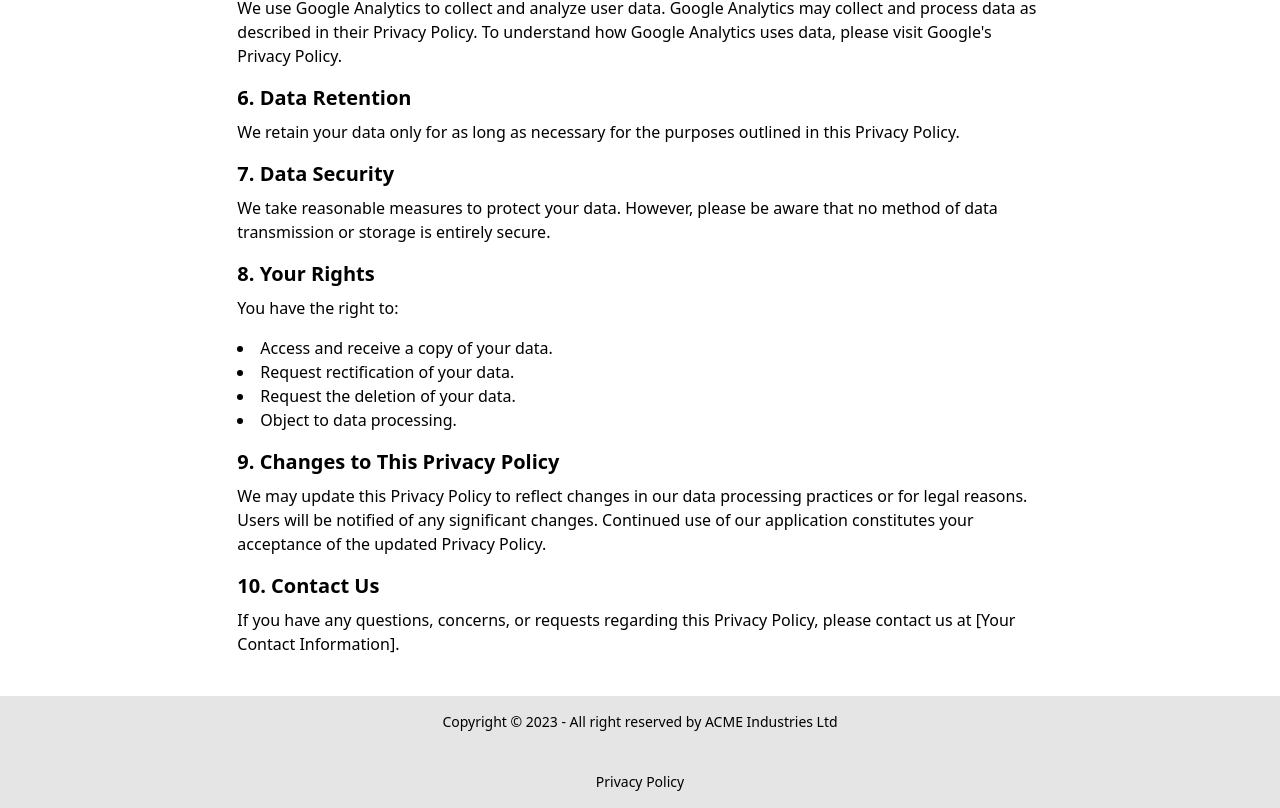
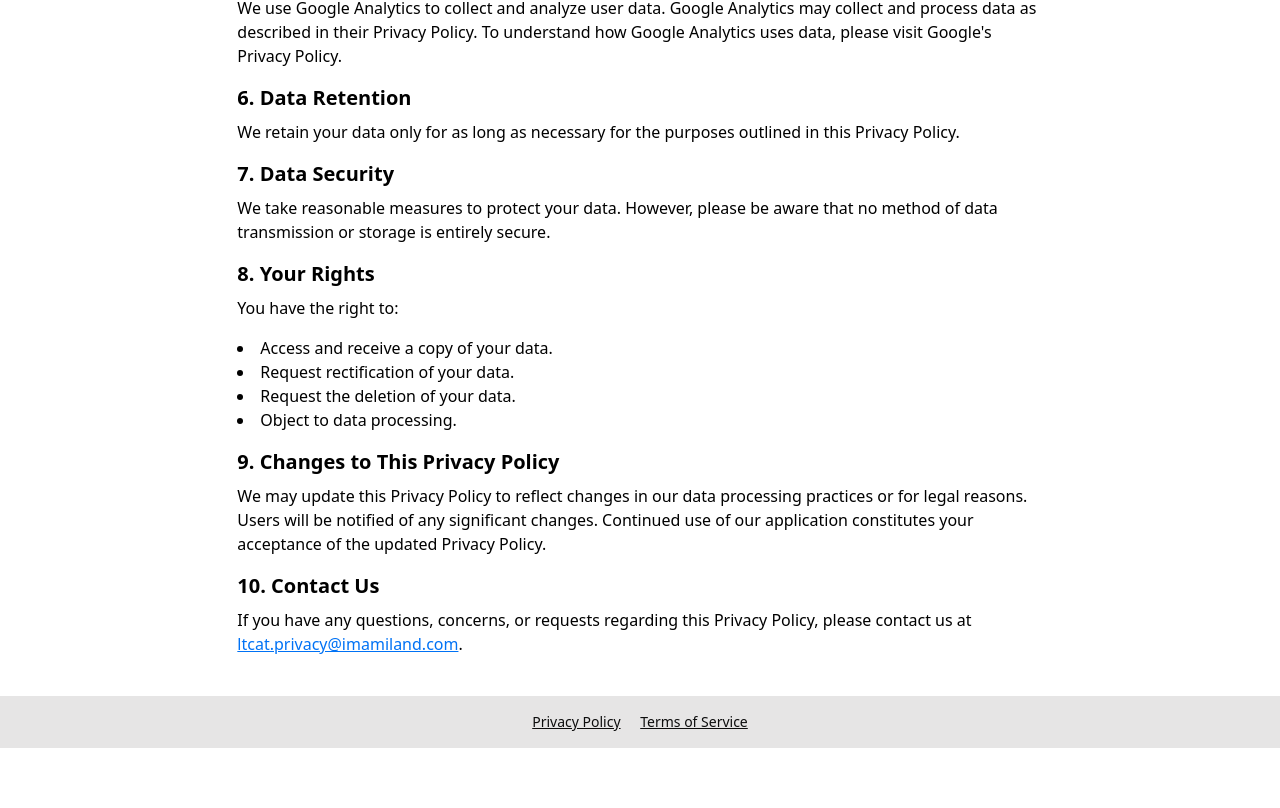
Before and after one commit to AliSajid/ltcat, a SvelteKit app: page /privacy-policy in a window 1280 px wide. Shown: the part 888-1696 px from the top of the page. After the commit the page ends 1636 px from the top, so only its background shows below. Built offline with nearby package versions, Linux system fonts and the light colour scheme; no server answers.

Commit message:
feat: add terms of service route
closes #6

```diff
--- a/src/lib/components/Footer.svelte
+++ b/src/lib/components/Footer.svelte
@@ -1,6 +1,6 @@
 <footer class="footer footer-center p-4 bg-base-300 text-base-content">
-  <div>
-    <p>Copyright © 2023 - All right reserved by ACME Industries Ltd</p>
+  <div class="inline-block">
+    <a href="/privacy-policy" class="link link-primary mx-2">Privacy Policy</a>
+    <a href="/terms-of-service" class="link link-primary mx-2">Terms of Service</a>
   </div>
-  <a href="/privacy-policy">Privacy Policy</a>
 </footer>
--- a/src/routes/privacy-policy/+page.svelte
+++ b/src/routes/privacy-policy/+page.svelte
@@ -73,7 +73,9 @@
 
   <h2 class="text-xl font-semibold mb-2">10. Contact Us</h2>
   <p class="mb-4">
-    If you have any questions, concerns, or requests regarding this Privacy Policy, please contact us at [Your Contact
-    Information].
+    If you have any questions, concerns, or requests regarding this Privacy Policy, please contact us at <a
+      href="mailto:ltcat.privacy@imamiland.com"
+      class="link link-info">ltcat.privacy@imamiland.com</a
+    >.
   </p>
 </div>
--- /dev/null
+++ b/src/routes/terms-of-service/+page.svelte
@@ -0,0 +1,49 @@
+<div class="p-6">
+  <h1 class="text-2xl font-bold mb-4">Terms of Service</h1>
+  <p class="mb-4">Last Updated: <span class="italic text-accent">October 15, 2023</span></p>
+
+  <h2 class="text-xl font-semibold mb-2">1. Acceptance of Terms</h2>
+  <p class="mb-4">
+    By using our web application, you agree to be bound by these Terms. If you do not agree with any part of these
+    Terms, please do not use our application.
+  </p>
+
+  <h2 class="text-xl font-semibold mb-2">2. Use of the Application</h2>
+  <h3 class="text-lg font-semibold mb-2">2.1 Registration</h3>
+  <p class="mb-4">
+    You may need to create an account to use certain features of our application. You are responsible for maintaining
+    the security of your account information and for any activities that occur under your account.
+  </p>
+
+  <h3 class="text-lg font-semibold mb-2">2.2 Restrictions</h3>
+  <p class="mb-4">You agree not to:</p>
+  <ul class="list-disc list-inside mb-4">
+    <li>Violate any laws or regulations while using our application.</li>
+    <li>Impersonate others or provide false information.</li>
+    <li>Use our application for any unlawful or harmful purpose.</li>
+    <li>Infringe on the intellectual property rights of others.</li>
+  </ul>
+
+  <h2 class="text-xl font-semibold mb-2">3. Privacy</h2>
+  <p class="mb-4">Our use of your personal information is governed by our Privacy Policy.</p>
+
+  <h2 class="text-xl font-semibold mb-2">4. Termination</h2>
+  <p class="mb-4">
+    We reserve the right to terminate or suspend your account and access to our application at our sole discretion, with
+    or without cause.
+  </p>
+
+  <h2 class="text-xl font-semibold mb-2">5. Changes to Terms</h2>
+  <p class="mb-4">
+    We may update these Terms to reflect changes in our practices or for legal reasons. You will be notified of any
+    significant changes. Your continued use of our application constitutes your acceptance of the updated Terms.
+  </p>
+
+  <h2 class="text-xl font-semibold mb-2">6. Contact Us</h2>
+  <p class="mb-4">
+    If you have any questions or concerns regarding these Terms of Service, please contact us at <a
+      href="mailto:ltcat.privacy@imamiland.com"
+      class="link link-info">ltcat.privacy@imamiland.com</a
+    >.
+  </p>
+</div>
```
